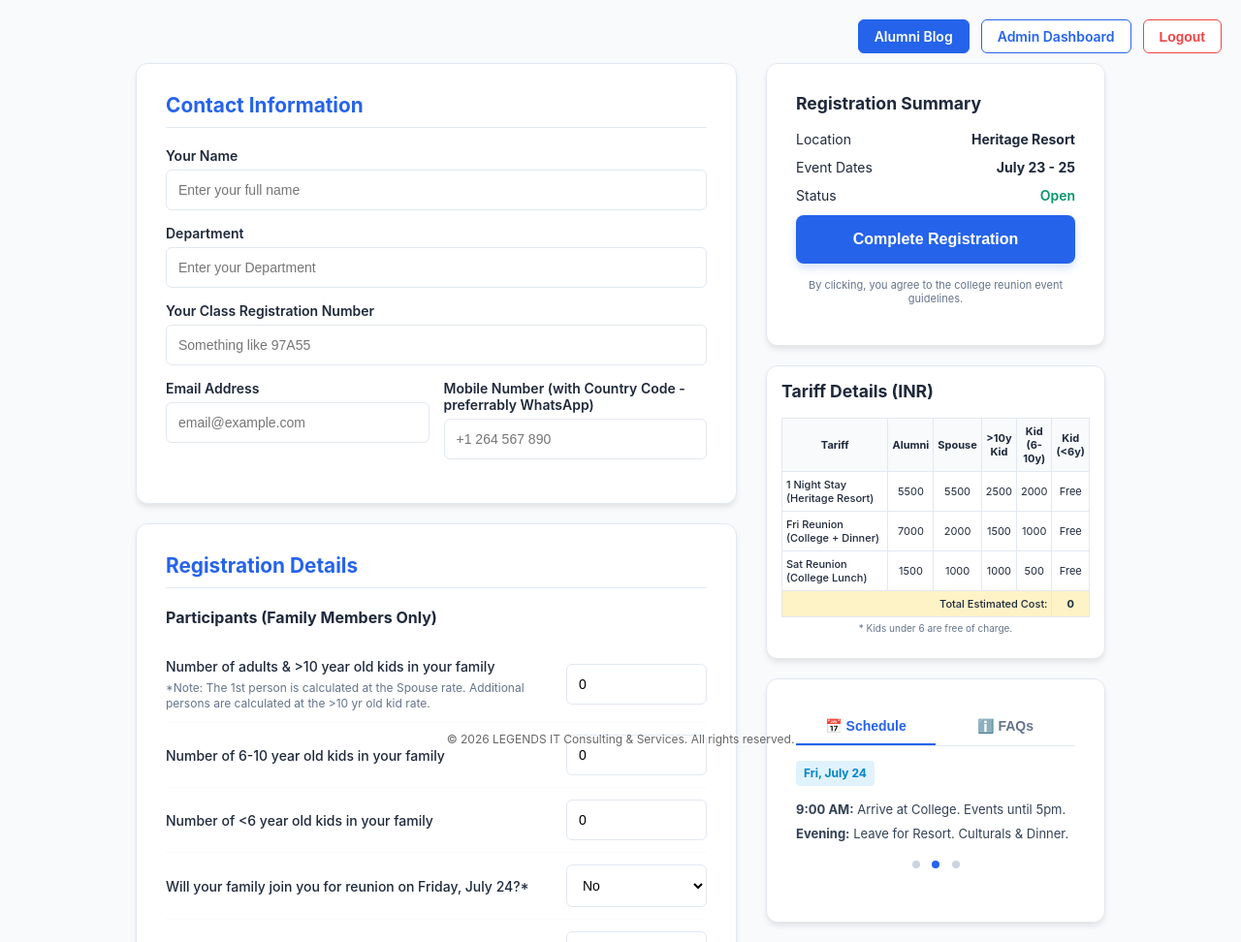
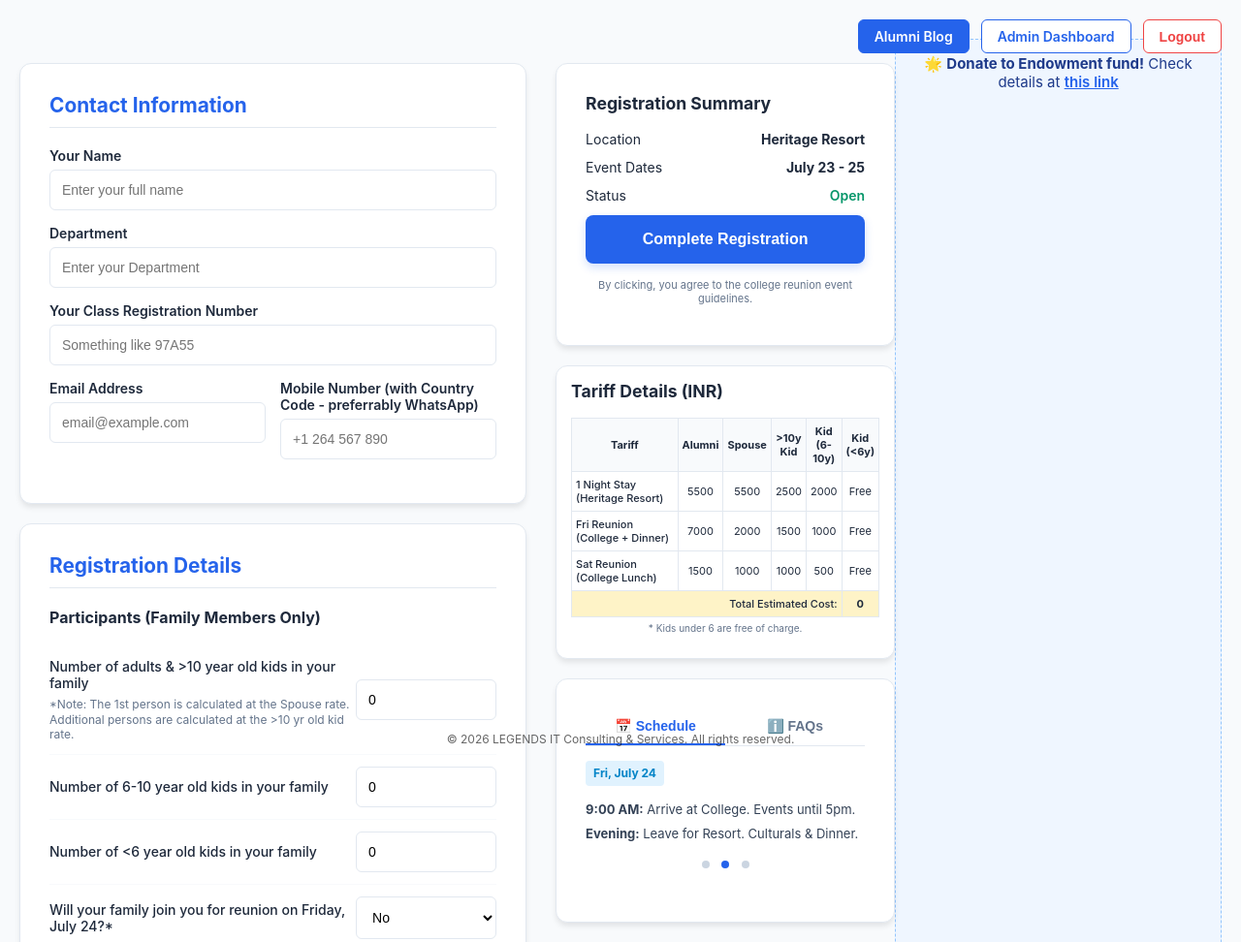
Before and after one commit to maheshlingam06/my-node-api, a website: page public/registration.html in a window 1280 px wide. Shown: the top 972 px of the page at 97% size. Drawn offline with Linux system fonts and the light colour scheme; no server answers; sample sign-in values are in the browser's storage.

Commit message:
endowment link

```diff
--- a/public/registration.html
+++ b/public/registration.html
@@ -586,6 +586,13 @@
         </div>
     </div>
 </form>
+
+<div style="text-align: center; margin: 0 auto 80px; padding: 15px 20px; max-width: 800px; background-color: #eff6ff; border-radius: 8px; border: 1px dashed #93c5fd;">
+    <p style="margin: 0; color: #1e3a8a; font-size: 15px;">
+        🌟 <strong>Donate to Endowment fund!</strong> Check details at <a href="#" target="_blank" style="color: #2563eb; font-weight: 600; text-decoration: underline;">this link</a>
+    </p>
+</div>
+
 <footer class="copyright-panel">
     &copy; 2026 LEGENDS IT Consulting & Services. All rights reserved.
 </footer>
```
